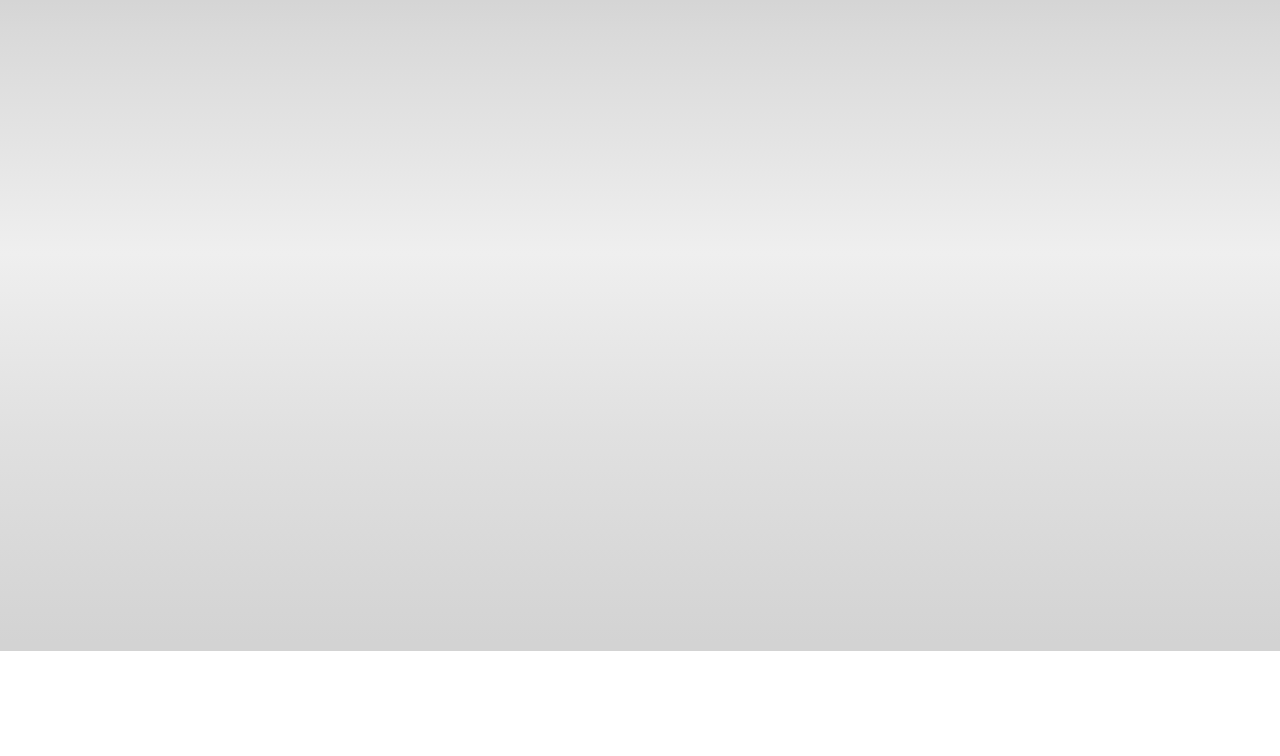
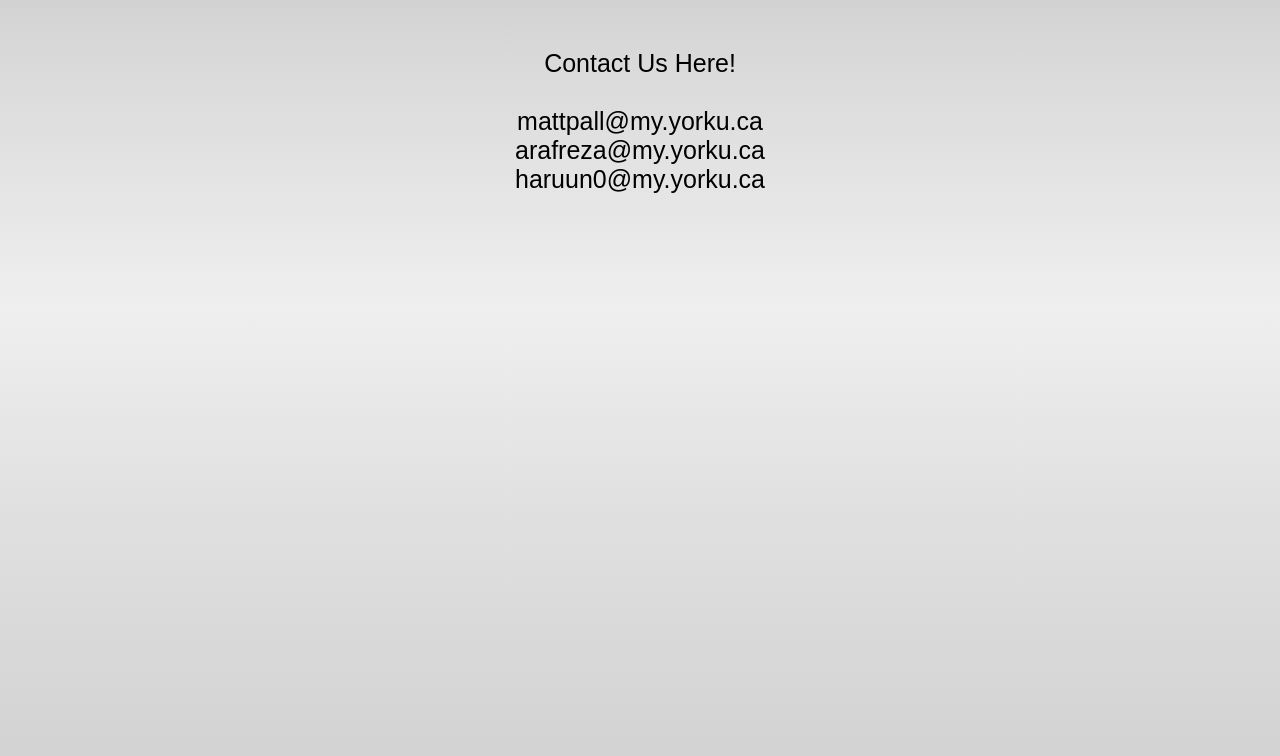
Before and after one commit to air-2000/eecs1012project, a website: page contact.html in a window 1280 px wide. Shown: the part 178-934 px from the top of the page. Before the commit the page ends 829 px from the top, so only its background shows below. Drawn offline with Linux system fonts and the light colour scheme.

Commit message:
Update contact.html

```diff
--- a/contact.html
+++ b/contact.html
@@ -31,9 +31,15 @@
             </div>
         </div>
 
-        <div class="top"><h1>Contact</h1></div>
+        <div class="top" id="about"><h1>Contact</h1></div>
 
-        <p>Contact Us Here!</p>
+        <p id="aboutTXT">Contact Us Here!
+            <br><br>
+            mattpall@my.yorku.ca<br>
+            arafreza@my.yorku.ca<br>
+            haruun0@my.yorku.ca
+
+        </p>
 
     </body>
 
```
